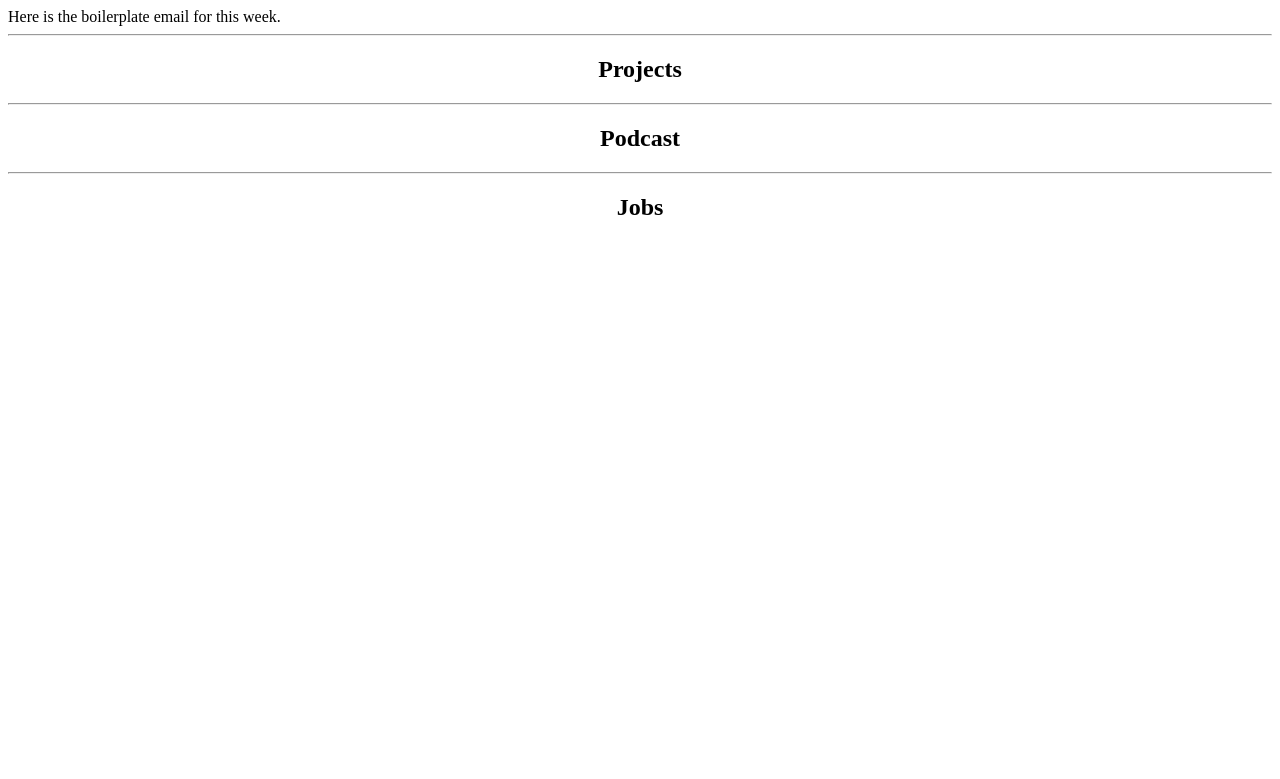
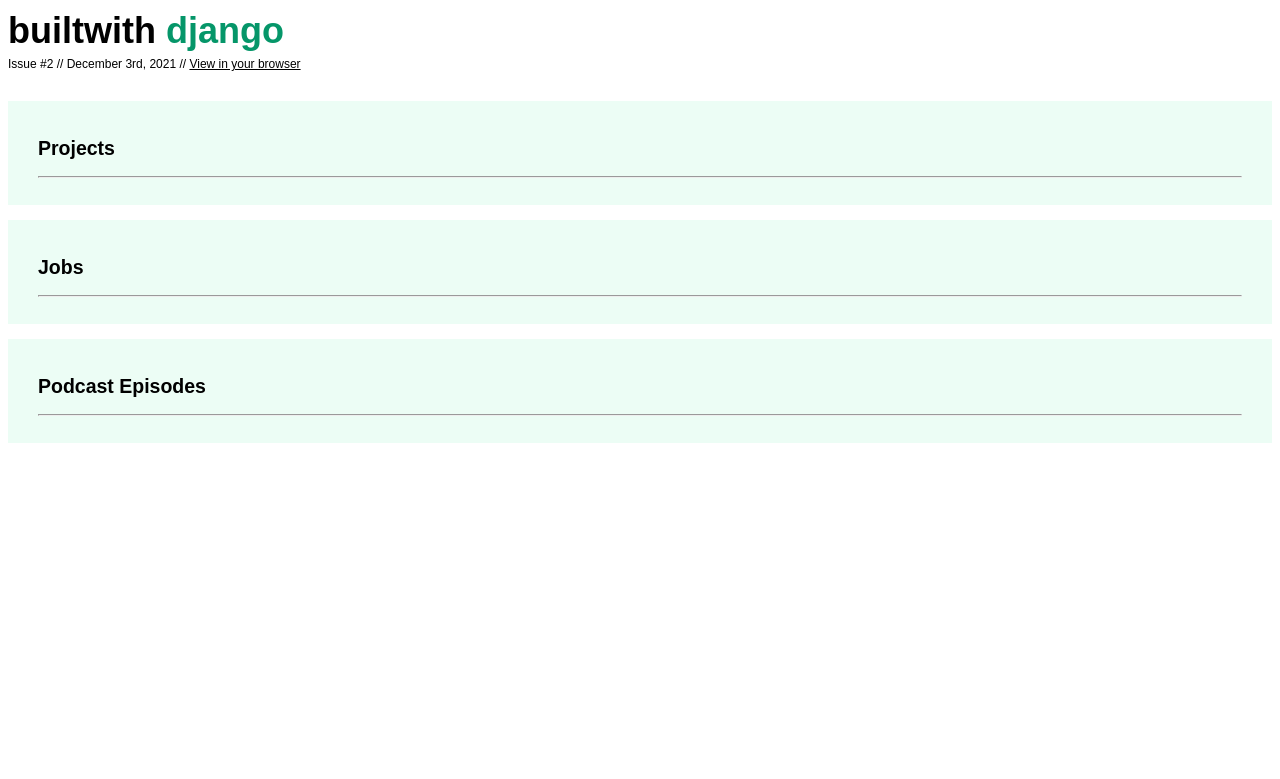
Before and after one commit to builtwithdjango/builtwithdjango, a Django app: template templates/newsletter/weekly-newsletter-template.html in a window 1280 px wide. Shown: the top 779 px of the page. Run offline with Django 3.2, Linux system fonts and the light colour scheme; the template is opened without the code that fills it, so the values that code supplies are empty.

Commit message:
updated weekly email template

```diff
--- a/templates/newsletter/weekly-newsletter-template.html
+++ b/templates/newsletter/weekly-newsletter-template.html
@@ -1,69 +1,83 @@
-Here is the boilerplate email for this week.
+<!DOCTYPE html>
+<html style="font-family: Arial, Helvetica, sans-serif; font-size: 13px; color: rgb(0, 0, 0);">
+    <head>
+        <title></title>
+    </head>
+    <body>
+        <div style="margin-bottom: 30px;">
+            <h1 style="font-size: 36px; margin: 10px 0 5px 0; padding:0;">
+                builtwith
+                <span style="color: rgba(5, 150, 105, 1);">django</span>
+            </h1>
+            <p style="font-size: 12px; color: rgb(0, 0, 0); margin: 0 0 10px 0; padding:0;">
+                Issue #2 // December 3rd, 2021 //
+                <a href="{{ WebVersionURL }}"
+                   rel="noopener noreferrer"
+                   style="font-family: Arial, Helvetica, sans-serif; font-size: 12px; color: rgb(0, 0, 0);"
+                   target="_blank">
+                    View in your browser
+                </a>
+            </p>
+        </div>
+        <div style="padding: 20px 30px; background-color: rgba(236, 253, 245, 1); margin-bottom: 15px;">
+            <h2>Projects</h2>
             <hr>
-<h2 style="text-align: center;">
-    <strong>
-    <span style="font-size: 24px;">Projects</span>
-    </strong>
-</h2>
             {% for project in projects %}
-    <h3>
-        <a href="https://{{ request.get_host }}{{ project.get_absolute_url }}"
+                <div style="margin: 20px 0;">
+                    <p style="margin: 10px 0 5px 0; padding:0; font-size: 14px;">
+                        <a href="https://builtwithdjango.com{{ project.get_absolute_url }}"
                            rel="noopener noreferrer"
                            target="_blank">
-            <strong>
-            <span style="font-size: 24px;">{{ project.title }}</span>
-            </strong>
+                            {{ project.title }}
                         </a>
-        <span style="font-size: 24px;">&nbsp;by</span>
-        <a href="https://{{ request.get_host }}{{ project.maker.get_absolute_url }}"
+                        by
+                        <a href="https://builtwithdjango.com{{ project.maker.get_absolute_url }}"
                            rel="noopener noreferrer"
                            target="_blank">
-            <span style="font-size: 24px;">
                             {{ project.maker.first_name }} {{ project.maker.last_name }}
-            </span>
                         </a>
-    </h3>
-    <p>
-        <span style="font-size: 18px;">{{ project.short_description }}</span>
                     </p>
-    <br>
+                    <p style="margin: 0 0 10px 0; padding:0; font-size: 12px; color: rgba(55, 65, 81, 1);">
+                        {{ project.short_description }}
+                    </p>
+                </div>
             {% endfor %}
+        </div>
+        <div style="padding: 20px 30px; background-color: rgba(236, 253, 245, 1); margin-bottom: 15px;">
+            <h2>Jobs</h2>
             <hr>
-<h2 style="text-align: center;">
-    <strong>
-    <span style="font-size: 24px;">Podcast</span>
-    </strong>
-</h2>
-{% for episode in podcast_episodes %}
-    <h3>
-        <a href="https://{{ request.get_host }}{{ episode.get_absolute_url }}"
+            {% for job in jobs %}
+                <div style="margin: 20px 0;">
+                    <p style="margin: 10px 0 5px 0; padding:0; font-size: 14px;">
+                        <a href="https://builtwithdjango.com{{ job.get_absolute_url }}"
                            rel="noopener noreferrer"
                            target="_blank">
-            <span style="font-size: 24px;">{{ episode.title }}</span>
+                            {{ job.title }} at {{ job.company.name }}
                         </a>
-    </h3>
-    <p>
-        <span style="font-size: 18px;">{{ episode.details }}</span>
                     </p>
-    <br>
+                    <p style="margin: 0 0 10px 0; padding:0; font-size: 12px; color: rgba(55, 65, 81, 1);">
+                        ({{ job.location }})
+                    </p>
+                </div>
             {% endfor %}
+        </div>
+        <div style="padding: 20px 30px; background-color: rgba(236, 253, 245, 1); margin-bottom: 15px;">
+            <h2>Podcast Episodes</h2>
             <hr>
-<h2 style="text-align: center;">
-    <strong>
-    <span style="font-size: 24px;">Jobs</span>
-    </strong>
-</h2>
-{% for job in jobs %}
-    <p>
-        <span style="font-size: 24px;">
-            <a href="https://{{ request.get_host }}{{ job.get_absolute_url }}"
+            {% for episode in podcast_episodes %}
+                <div style="margin: 20px 0;">
+                    <p style="margin: 10px 0 5px 0; padding:0; font-size: 14px;">
+                        <a href="https://builtwithdjango.com{{ episode.get_absolute_url }}"
                            rel="noopener noreferrer"
                            target="_blank">
-                <span style="font-size: 18px;">
-                    {{ job.title }} at {{ job.company.name }} ({{ job.location }})
-                </span>
+                            {{ episode.title }}
                         </a>
-        </span>
                     </p>
-    <br>
+                    <p style="margin: 0 0 10px 0; padding:0; font-size: 12px; color: rgba(55, 65, 81, 1);">
+                        {{ episode.details }}
+                    </p>
+                </div>
             {% endfor %}
+        </div>
+    </body>
+</html>
```
Lines whose indentation alone changed are shown as unchanged.
